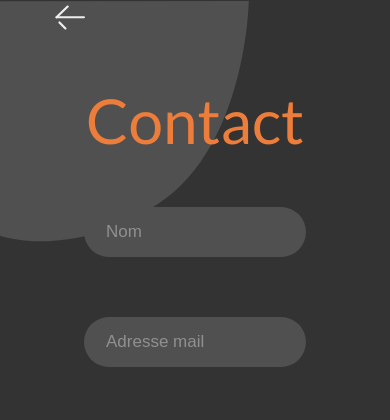
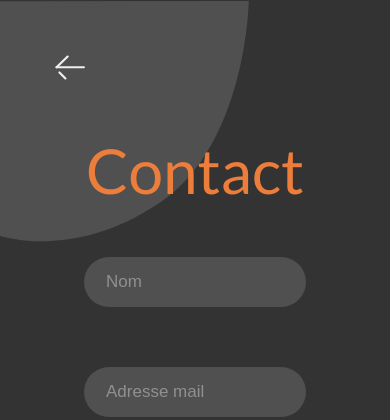
Before and after one commit to JeremDlcn/portfolioCV, a PHP site: page /contact.html in a window 390 px wide. Shown: the top 420 px of the page. Run offline with PHP 8.4, Linux system fonts and the light colour scheme.

Commit message:
all problem solved

```diff
--- a/contact.html
+++ b/contact.html
@@ -4,13 +4,16 @@
 		<meta charset="utf-8">
 		<link href="https://fonts.googleapis.com/css?family=Lato" rel="stylesheet">
 		<meta name="viewport" content="width=device-width, initial-scale=1">
+		<meta name="description" content="Cette page permet de me contacter, pour avoir plus d'informations sur un sujet">
+		<meta name="keywords" content="Portfolio, CV, Compétences, Informatique, Développement, Ynov, B1, première année, projets,Contact">
+		<link rel="icon" type="image/png" href="image/favicon.png"/>
 		<link rel="stylesheet" type="text/css" href="style.css">
 		<title>Contact</title>
 	</head>
 	<body class="bodycontact">
 		<!--bouton de retour-->
 		<a href="index.html">
-			<div class="arrow">
+			<div class="arrowcontact">
 				<img src="image/arrow.svg" alt="retour à l'accueil"/>
 			</div>
 		</a>
--- a/style.css
+++ b/style.css
@@ -15,6 +15,7 @@ body{
 	min-height: 100%;
 	color: #CBCBCB;
 }
+
 a{
 	color: #EEEEEE;
 	text-decoration: none;
@@ -93,13 +94,14 @@ ul a:hover {
 	text-decoration: underline;
 }
 
-.arrow {
+.arrow, .arrowcontact {
 	margin: 78px 0 0 100px;
 }
 
 .arrow img {
 	cursor: pointer;
 }
+
 /*---------HEADER SUITE----------*/
 .bar{
 	background-color: #FFFFFF;
@@ -478,12 +480,6 @@ textarea {
 			width: 200px;
 			height: 250px;
 		}
-		#svgFill{
-			display: none;
-		}
-		.svgFill{
-			display: none;
-		}
 		form span{
 			display: flex;
 			flex-direction: column;
@@ -615,7 +611,10 @@ textarea {
 		.arrow {
 			margin: 25px 0 0 75px;
 		}
-		.arrow img {
+		.arrowcontact {
+			margin: 55px 0 0 55px;
+		}
+		.arrow img, .arrowcontact img {
 			width: 30px;
 		}
 		.contact{
```
Also changed, not shown: image/favicon.png.
